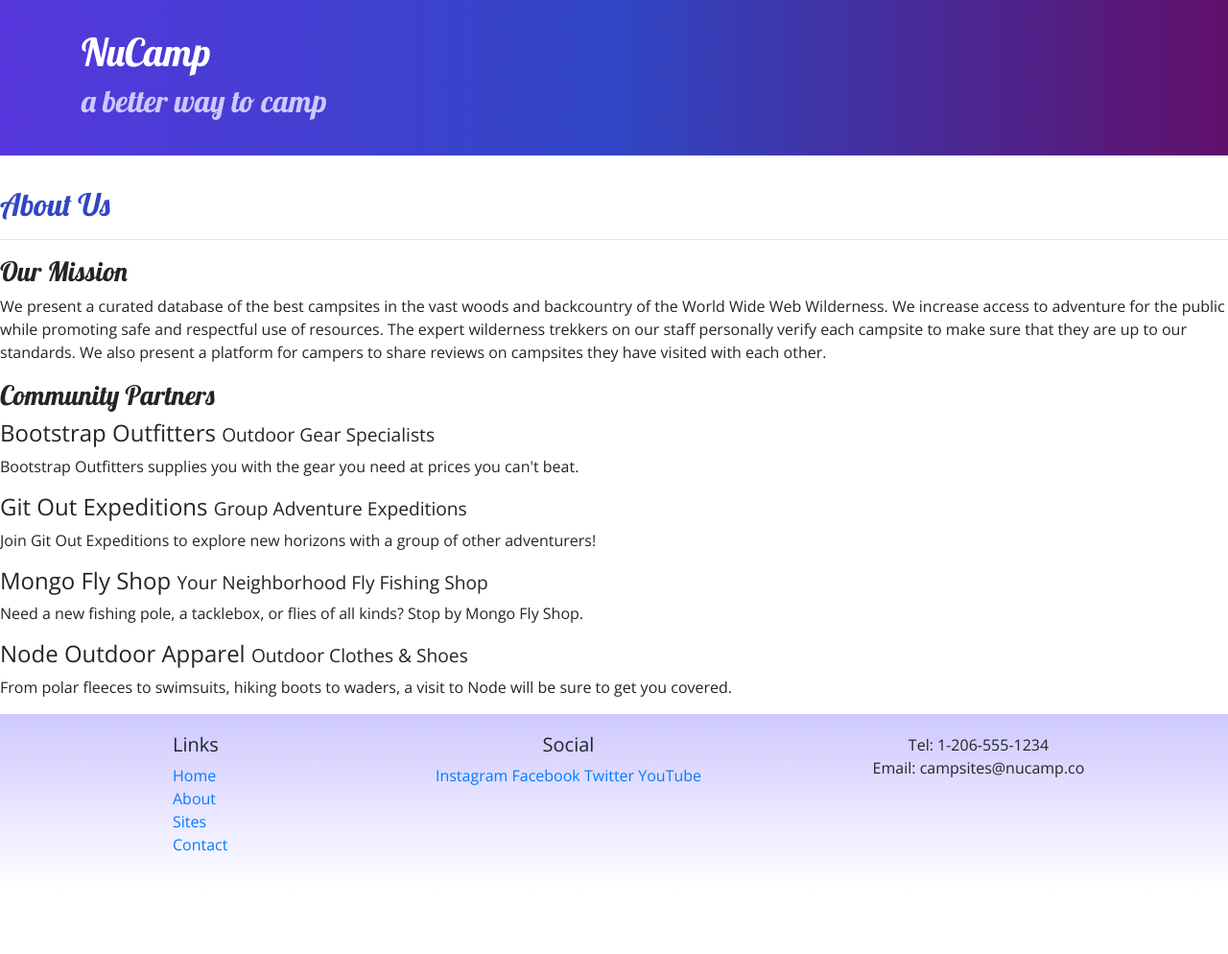
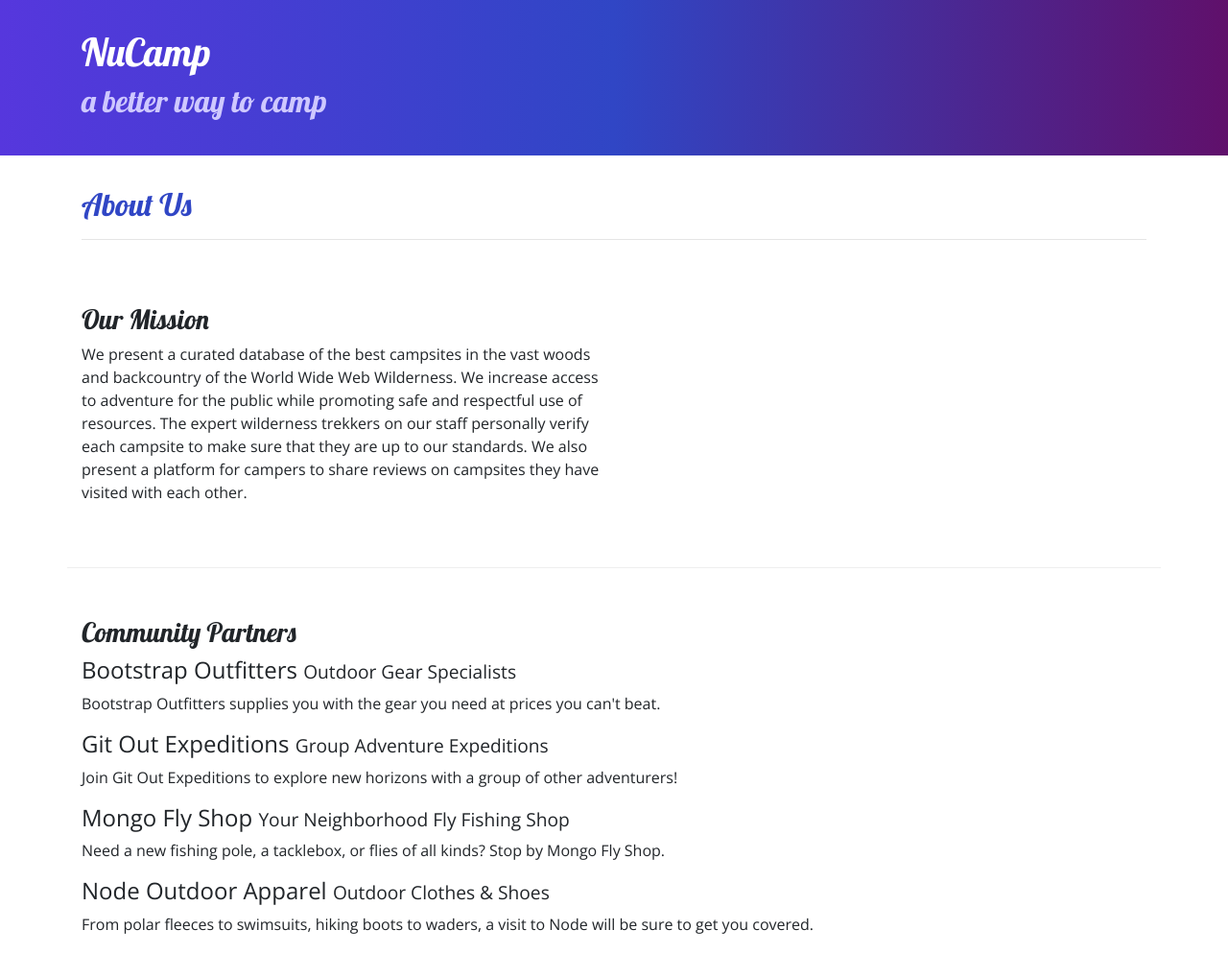
Before and after one commit to remarshal/newcamp-site, a website: page aboutus.html in a window 1280 px wide. Shown: the top 994 px of the page at 96% size. Before the commit the page ends 928 px from the top, so only its background shows below. Drawn offline with nearby package versions, Linux system fonts and the light colour scheme.

Commit message:
added CSS styling

```diff
--- a/aboutus.html
+++ b/aboutus.html
@@ -29,32 +29,36 @@
         </div>
     </header>
 
-    <div>
-        <div>
-            <div>
-               <h2>About Us</h2>
-               <hr />
+    <div class="container">
+        <div class="row">
+            <div class="col">
+                <h2>About Us</h2>
+                <hr />
             </div>
         </div>
+    </div>
 
-        <div>
-            <div>
+    <div class="container">
+        <div class="row row-content">
+            <div class="col-sm-6">
                 <h3>Our Mission</h3>
                 <p>We present a curated database of the best campsites in the vast woods and backcountry of the World Wide Web Wilderness. We increase access to adventure for the public while promoting safe and respectful use of resources. The expert wilderness trekkers on our staff personally verify each campsite to make sure that they are up to our standards. We also present a platform for campers to share reviews on campsites they have visited with each other.</p>
             </div>
         </div>
+    </div>
 
-        <div>
-            <div>
+    <div class="container">
+        <div class="row row-content">
+            <div class="col">
                 <h3>Community Partners</h3>
                 <h4>Bootstrap Outfitters <small>Outdoor Gear Specialists</small></h4>
-                <p>Bootstrap Outfitters supplies you with the gear you need at prices you can't beat.</p>
+                <p class="d-none d-sm-block">Bootstrap Outfitters supplies you with the gear you need at prices you can't beat.</p>
                 <h4>Git Out Expeditions <small>Group Adventure Expeditions</small></h4>
-                <p>Join Git Out Expeditions to explore new horizons with a group of other adventurers!</p>
+                <p class="d-none d-sm-block">Join Git Out Expeditions to explore new horizons with a group of other adventurers!</p>
                 <h4>Mongo Fly Shop <small>Your Neighborhood Fly Fishing Shop</small></h4>
-                <p>Need a new fishing pole, a tacklebox, or flies of all kinds? Stop by Mongo Fly Shop.</p>
+                <p class="d-none d-sm-block">Need a new fishing pole, a tacklebox, or flies of all kinds? Stop by Mongo Fly Shop.</p>
                 <h4>Node Outdoor Apparel <small>Outdoor Clothes & Shoes</small></h4>
-                <p>From polar fleeces to swimsuits, hiking boots to waders, a visit to Node will be sure to get you covered.</p>
+                <p class="d-none d-sm-block">From polar fleeces to swimsuits, hiking boots to waders, a visit to Node will be sure to get you covered.</p>
             </div>
         </div>
     </div>
```
Also changed, not shown: index.html (+9 -8 lines).
